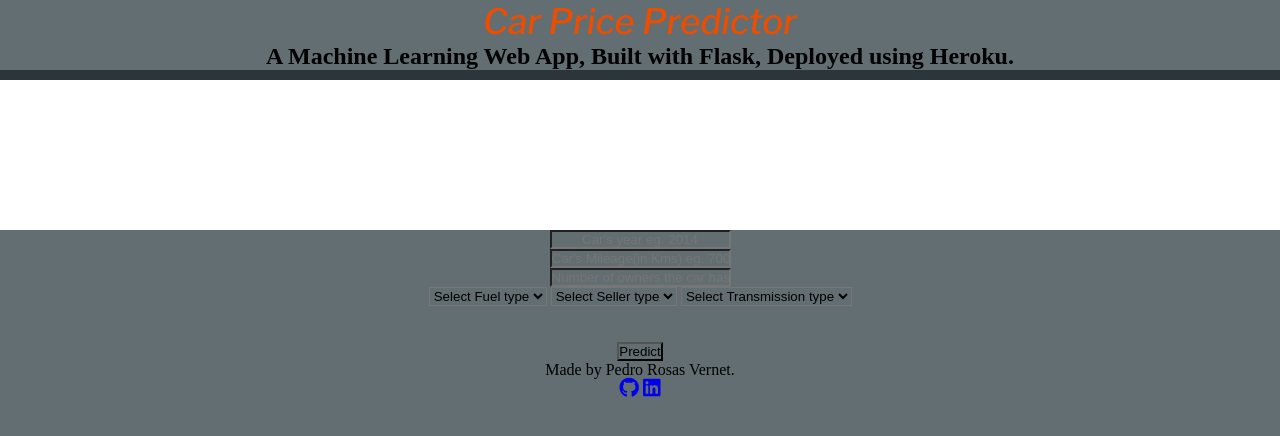
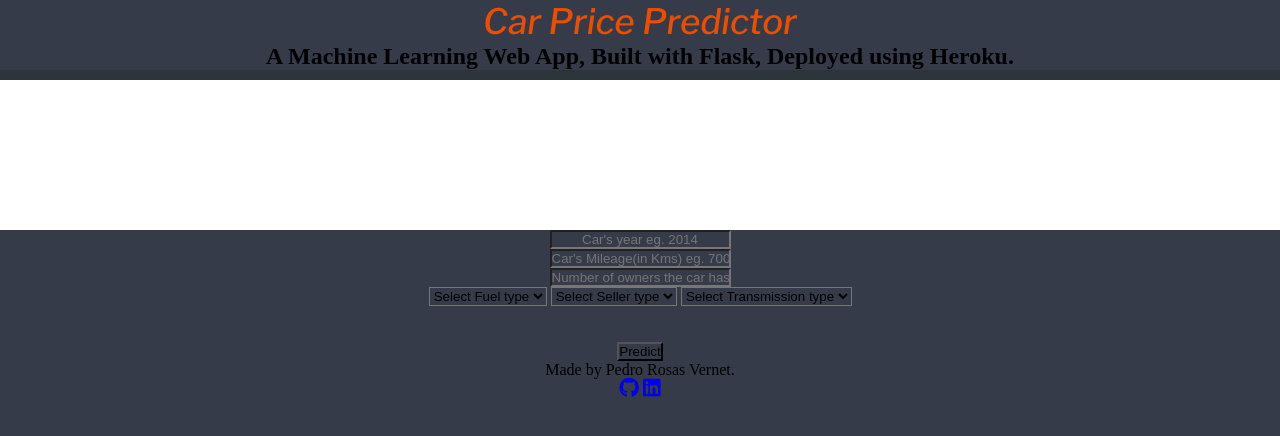
Before and after one commit to prosasDS/car-price-regression, a Flask app: page / in a window 1280 px wide. Shown: the top 436 px of the page. Run offline with Flask 2, Linux system fonts and the light colour scheme; parts of the project's set-up code (start-up, migrations or seed data) failed here and were passed over; some libraries are stand-ins or nearby versions; some web fonts are replaced.

Commit message:
Update styles.css

```diff
--- a/static/styles.css
+++ b/static/styles.css
@@ -4,7 +4,7 @@
     list_style: none;
     text-decoration: none;
     text-align: center;
-    background: #636e72
+    background: #353b48
 }
 
 .header{
```
